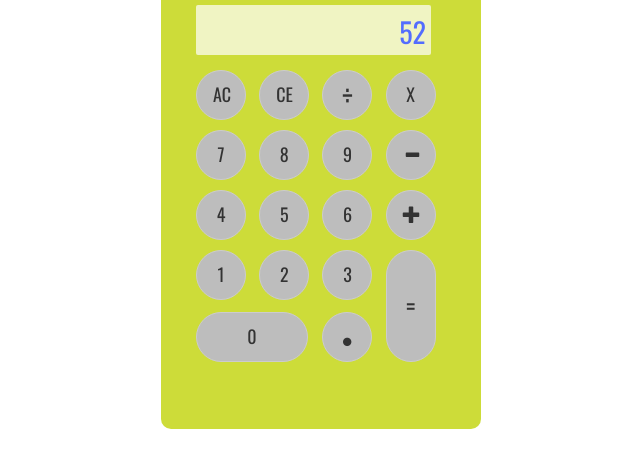
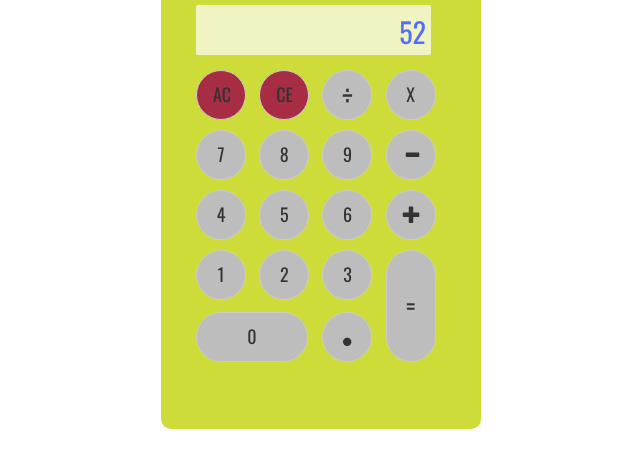
Before and after one commit to saracarlile/JavaScript-Calculator, a plain HTML site: page index.html in a window 1280 px wide. Shown: the part 134-602 px from the top of the page, without its empty margins (319-959 px from the left). Drawn offline with nearby package versions, Linux system fonts and the light colour scheme.

Commit message:
more working on styles

```diff
--- a/css/styles.css
+++ b/css/styles.css
@@ -94,3 +94,7 @@ button:focus {
     font-size: 30px;
     padding: 0px;
 }
+
+#AC, #CE{
+    background-color:#a72d45;
+}
--- a/index.html
+++ b/index.html
@@ -26,8 +26,8 @@
                     <div class="display">
                         <p class="pull-right" id="result">52</p>
                     </div>
-                    <button type="button" class="btn btn-default btn-circle btn-lg">AC</button>
-                    <button type="button" class="btn btn-default btn-circle btn-lg">CE</button>
+                    <button type="button" class="btn btn-default btn-circle btn-lg" id="AC">AC</button>
+                    <button type="button" class="btn btn-default btn-circle btn-lg" id="CE">CE</button>
                     <button type="button" class="btn btn-default btn-circle btn-lg" id="divide">&divide;</button>
                     <button type="button" class="btn btn-default btn-circle btn-lg">X</button>
 
```
